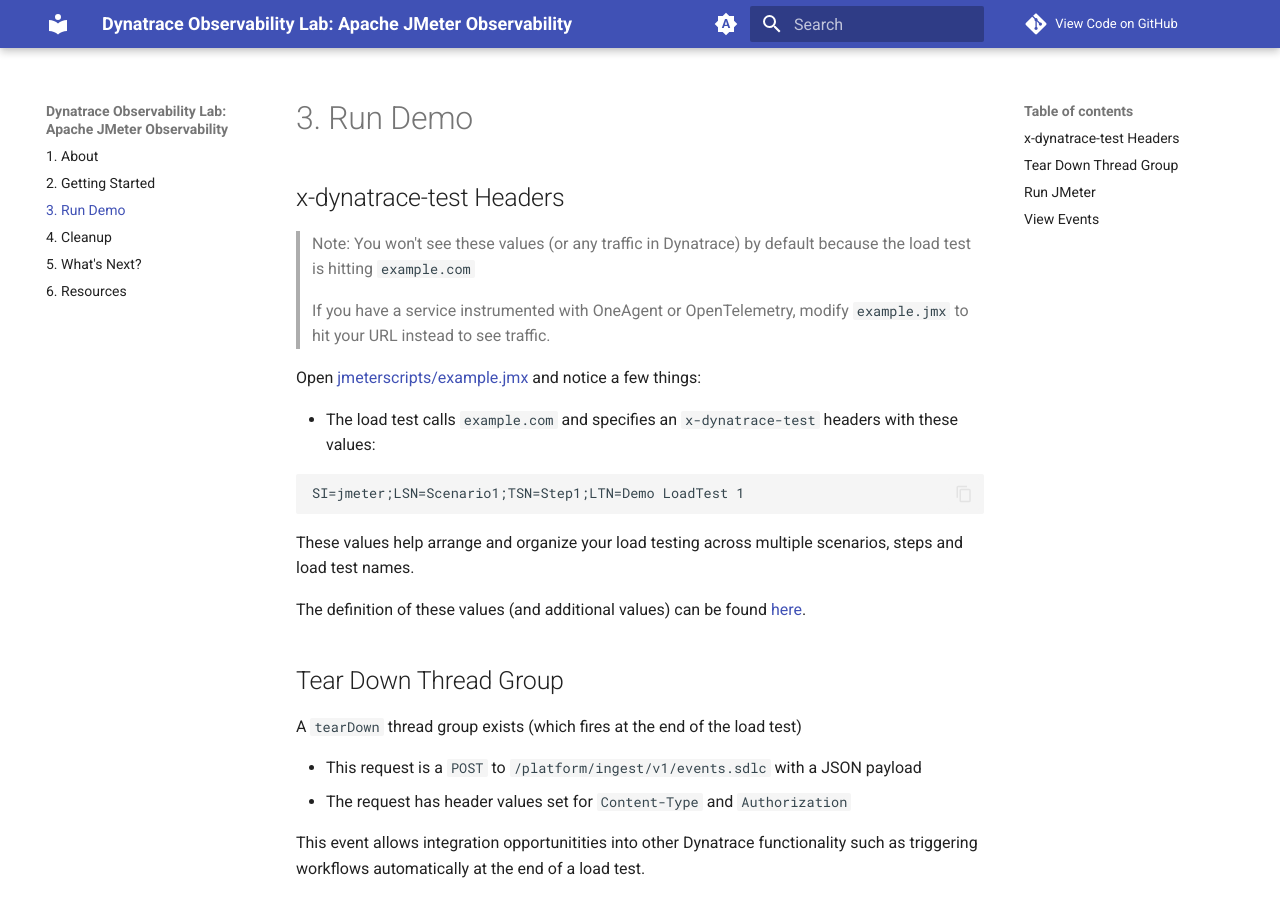
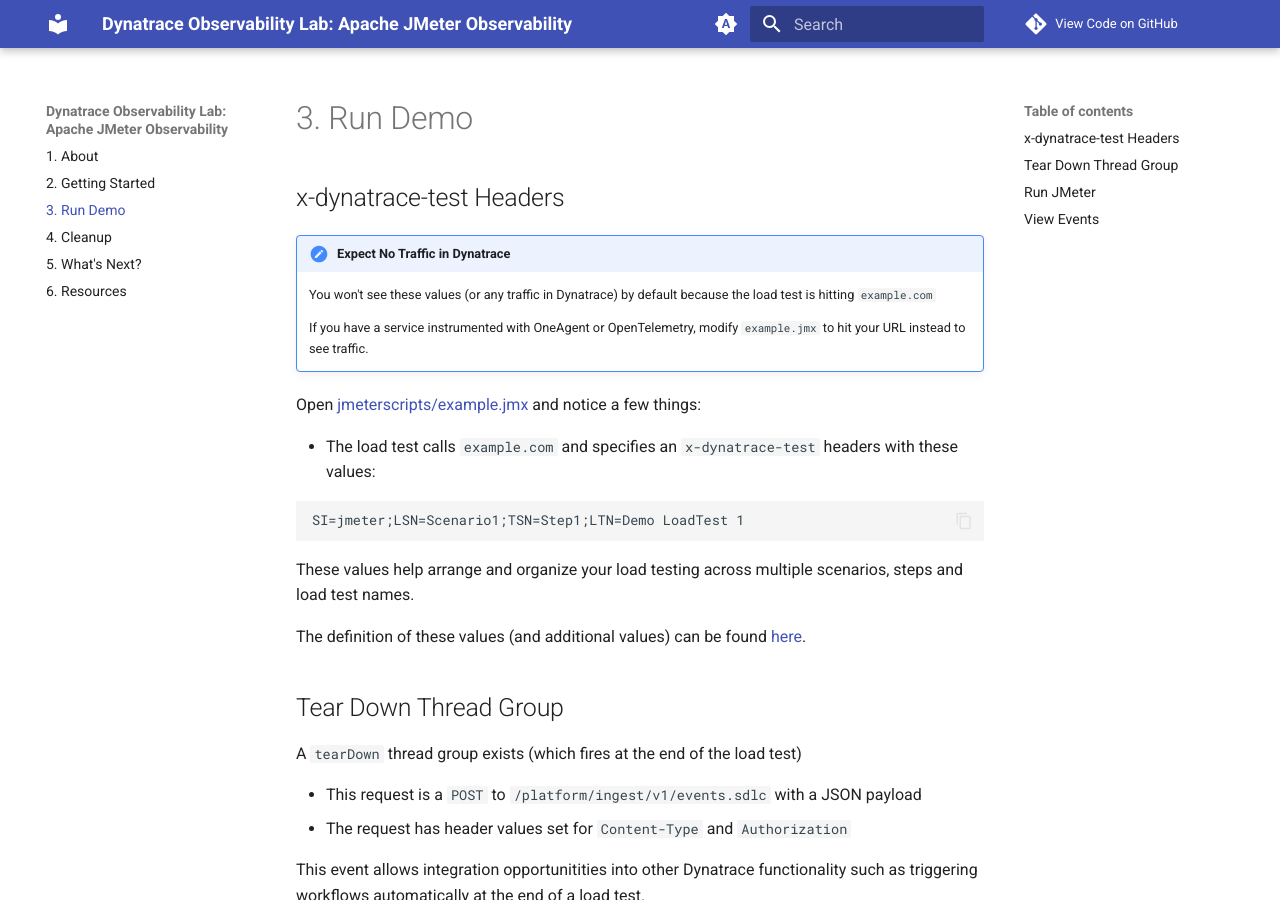
Before and after one commit to agardnerIT/obslab-jmeter, an MkDocs documentation site: the page built from docs/run-demo.md, in a window 1280 px wide and 900 px high. Built offline with MkDocs 1.6.1 and Material for MkDocs 9.7.7, drawn with Linux system fonts in a browser that asks for light colours; comment, search, counter and statistics services are not loaded.

Commit message:
resolves #1

```diff
--- a/docs/run-demo.md
+++ b/docs/run-demo.md
@@ -1,10 +1,11 @@
 
 ## x-dynatrace-test Headers
 
-> Note: You won't see these values (or any traffic in Dynatrace) by default
-> because the load test is hitting `example.com`
->
-> If you have a service instrumented with OneAgent or OpenTelemetry, modify `example.jmx` to hit your URL instead to see traffic.
+!!! note "Expect No Traffic in Dynatrace"
+    You won't see these values (or any traffic in Dynatrace) by default
+    because the load test is hitting `example.com`
+
+    If you have a service instrumented with OneAgent or OpenTelemetry, modify `example.jmx` to hit your URL instead to see traffic.
 
 Open [jmeterscripts/example.jmx](https://github.com/Dynatrace/obslab-jmeter/blob/main/jmeterscripts/example.jmx){target=_blank} and notice a few things:
 
```
